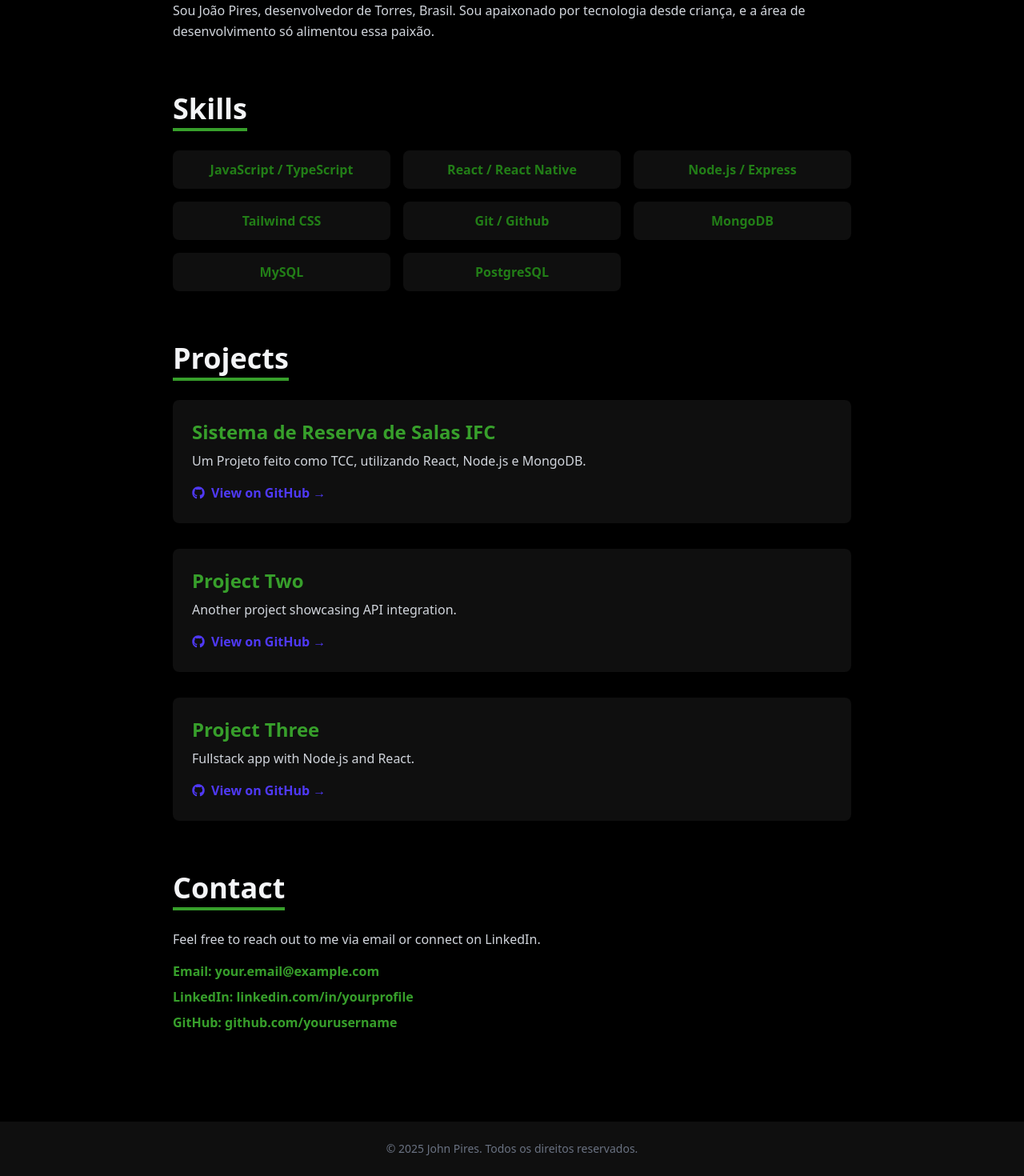
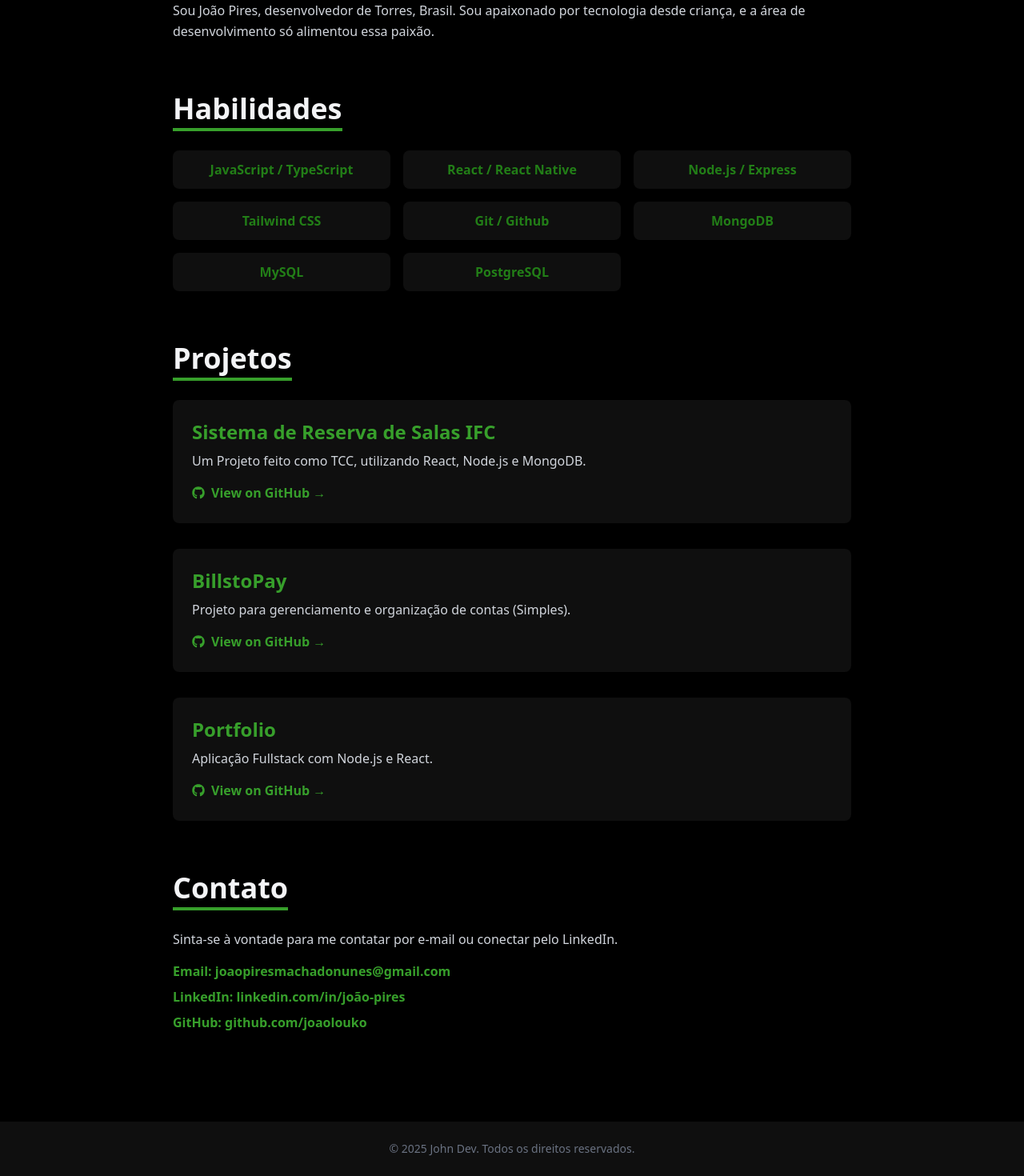
Before and after one commit to joaolouko/portfolio2, a React (Vite) app: page / in a window 1280 px wide. Shown: the part 544-2014 px from the top of the page at 80% size. Built offline with nearby package versions, Linux system fonts and the light colour scheme.

Commit message:
feat: tradução completa

```diff
--- a/src/i18n/pt.json
+++ b/src/i18n/pt.json
@@ -11,9 +11,16 @@
     "role3": "Desenvolvedor Mobile",
     "title": "Bem-vindo ao meu portfólio de desenvolvimento. Aqui, mostrarei meus projetos mais relevantes na área de desenvolvimento, minhas habilidades com tecnologia e minha experiência na área. Este portfólio será atualizado com frequência para que você possa acompanhar meus projetos mais recentes.",
     "aboutMe": "Sobre mim",
-    "aboutMeText": "Sou João Pires, desenvolvedor de Torres, Brasil. Sou apaixonado por tecnologia desde criança, e a área de desenvolvimento só alimentou essa paixão."
+    "aboutMeText": "Sou João Pires, desenvolvedor de Torres, Brasil. Sou apaixonado por tecnologia desde criança, e a área de desenvolvimento só alimentou essa paixão.",
+    "skillsTitle": "Habilidades",
+    "projectsTitle": "Projetos",
+    "contactTitle": "Contato",
+    "contactText": "Sinta-se à vontade para me contatar por e-mail ou conectar pelo LinkedIn.",
+    "project1": "Um Projeto feito como TCC, utilizando React, Node.js e MongoDB.",
+    "project2": "Projeto para gerenciamento e organização de contas (Simples).",
+    "project3": "Aplicação Fullstack com Node.js e React."
   },
   "footer": {
-    "copyright": "John Pires. Todos os direitos reservados."
+    "copyright": "John Dev. Todos os direitos reservados."
   }
 }
--- a/src/layout/Header.tsx
+++ b/src/layout/Header.tsx
@@ -17,7 +17,7 @@ export default function Header() {
         transition={{ duration: 0.3 }}
         className="sticky top-0 color-header-footer bg-opacity-90 backdrop-blur-md z-50 shadow">
         <nav className="container mx-auto flex justify-between items-center px-6 py-4">
-          <h1 className="text-2xl font-bold color-primary cursor-default">John Pires</h1>
+          <h1 className="text-2xl font-bold color-primary cursor-default">John Dev</h1>
           <ul className="flex space-x-6 text-sm font-medium">
             <li><a href="#about" className="color-primary-hover transition-colors">{t('header.about')}</a></li>
             <li><a href="#skills" className="color-primary-hover transition-colors">{t('header.skills')}</a></li>
--- a/src/layout/Main.tsx
+++ b/src/layout/Main.tsx
@@ -3,35 +3,34 @@ import { motion, AnimatePresence } from 'framer-motion';
 import { useLanguage } from "../hooks/useLanguage";
 import FotoPerfil from "../img/perfil.jpeg";
 import { useEffect, useState } from "react";
-import '../styles/variables.scss'; // Importando o arquivo SCSS para aplicar as variáveis
+import '../styles/variables.scss';
 
 export default function Main() {
     const { currentLanguage, t } = useLanguage();
-    const phrases = [t("main.role1"), t("main.role2"), t("main.role3")]; // defina no seu arquivo de tradução
+    const phrases = [t("main.role1"), t("main.role2"), t("main.role3")];
     const [index, setIndex] = useState(0);
 
     useEffect(() => {
         const interval = setInterval(() => {
             setIndex((prev) => (prev + 1) % phrases.length);
-        }, 2000); // troca a cada 3 segundos
-
+        }, 2000);
         return () => clearInterval(interval);
     }, [phrases.length]);
 
     const projects = [
         {
             name: 'Sistema de Reserva de Salas IFC',
-            description: 'Um Projeto feito como TCC, utilizando React, Node.js e MongoDB.',
+            description: t("main.project1"),
             link: 'https://github.com/joaolouko/rooms-reservations',
         },
         {
-            name: 'Project Two',
-            description: 'Another project showcasing API integration.',
-            link: 'https://github.com/username/project-two',
+            name: 'BillstoPay',
+            description: t("main.project2"),
+            link: 'https://github.com/joaolouko/billstopay',
         },
         {
-            name: 'Project Three',
-            description: 'Fullstack app with Node.js and React.',
+            name: 'Portfolio',
+            description: t("main.project3"),
             link: 'https://github.com/username/project-three',
         },
     ];
@@ -55,8 +54,8 @@ export default function Main() {
                 animate={{ opacity: 1, y: 0 }}
                 exit={{ opacity: 0, y: -10 }}
                 transition={{ duration: 0.3 }}
-                className="container mx-auto px-6 py-12 max-w-4xl">
-
+                className="container mx-auto px-6 py-12 max-w-4xl"
+            >
                 <section className="flex flex-col items-center">
                     <img
                         src={FotoPerfil}
@@ -76,23 +75,26 @@ export default function Main() {
                         </motion.h1>
                     </AnimatePresence>
 
-
-
                     <p>{t("main.title")}</p>
                 </section>
+
                 <section id="about" className="mb-16 scroll-mt-20">
-                    <h2 className="text-4xl font-bold mb-4 border-b-4 color-secondary-border inline-block pb-1">{t('main.aboutMe')}</h2>
+                    <h2 className="text-4xl font-bold mb-4 border-b-4 color-secondary-border inline-block pb-1">
+                        {t('main.aboutMe')}
+                    </h2>
                     <p className="text-gray-300 leading-relaxed">
                         {t("main.aboutMeText")}
                     </p>
                 </section>
 
                 <section id="skills" className="mb-16 scroll-mt-20">
-                    <h2 className="text-4xl font-bold mb-6 border-b-4 color-secondary-border inline-block pb-1">Skills</h2>
+                    <h2 className="text-4xl font-bold mb-6 border-b-4 color-secondary-border inline-block pb-1">
+                        {t("main.skillsTitle")}
+                    </h2>
                     <ul className="grid grid-cols-2 sm:grid-cols-3 gap-4">
-                        {skills.map((skill) => (
+                        {skills.map((skill, i) => (
                             <li
-                                key={skill}
+                                key={i}
                                 className="color-header-footer rounded-lg text-center py-3 color-primary font-semibold shadow-md color-secondary-hover hover:text-gray-900 transition-colors cursor-default"
                             >
                                 {skill}
@@ -102,12 +104,14 @@ export default function Main() {
                 </section>
 
                 <section id="projects" className="mb-16 scroll-mt-20">
-                    <h2 className="text-4xl font-bold mb-6 border-b-4 color-secondary-border inline-block pb-1">Projects</h2>
+                    <h2 className="text-4xl font-bold mb-6 border-b-4 color-secondary-border inline-block pb-1">
+                        {t("main.projectsTitle")}
+                    </h2>
                     <div className="space-y-8">
                         {projects.map(({ name, description, link }) => (
                             <div
                                 key={name}
-                                className="color-header-footer rounded-lg p-6 shadow-lg hover:shadow-indigo-500 transition-shadow"
+                                className="color-header-footer rounded-lg p-6 shadow-lg shadow-secondary transition-shadow"
                             >
                                 <h3 className="text-2xl font-semibold color-secondary mb-2">{name}</h3>
                                 <p className="text-gray-300 mb-4">{description}</p>
@@ -115,12 +119,11 @@ export default function Main() {
                                     href={link}
                                     target="_blank"
                                     rel="noopener noreferrer"
-                                    className="inline-block text-indigo-600 hover:text-indigo-400 font-semibold"
+                                    className="inline-block link-secondary hover:text-indigo-400 font-semibold"
                                 >
                                     <span className="flex items-center gap-2">
                                         <FaGithub /> View on GitHub &rarr;
                                     </span>
-
                                 </a>
                             </div>
                         ))}
@@ -128,40 +131,45 @@ export default function Main() {
                 </section>
 
                 <section id="contact" className="mb-16 scroll-mt-20">
-                    <h2 className="text-4xl font-bold mb-6 border-b-4 color-secondary-border inline-block pb-1">Contact</h2>
-                    <p className="mb-4 text-gray-300">
-                        Feel free to reach out to me via email or connect on LinkedIn.
-                    </p>
+                    <h2 className="text-4xl font-bold mb-6 border-b-4 color-secondary-border inline-block pb-1">
+                        {t("main.contactTitle")}
+                    </h2>
+                    <p className="mb-4 text-gray-300">{t("main.contactText")}</p>
                     <ul className="space-y-2 color-secondary font-semibold">
                         <li>
-                            Email: <a href="mailto:your.email@example.com" className="hover:underline">your.email@example.com</a>
+                            Email:{" "}
+                            <a
+                                href="mailto:joaopiresmachadonunes@gmail.com"
+                                className="hover:underline"
+                            >
+                                joaopiresmachadonunes@gmail.com
+                            </a>
                         </li>
                         <li>
-                            LinkedIn:{' '}
+                            LinkedIn:{" "}
                             <a
-                                href="https://linkedin.com/in/yourprofile"
+                                href="https://www.linkedin.com/in/jo%C3%A3o-pires-088452211/"
                                 target="_blank"
                                 rel="noopener noreferrer"
                                 className="hover:underline"
                             >
-                                linkedin.com/in/yourprofile
+                                linkedin.com/in/joão-pires
                             </a>
                         </li>
                         <li>
-                            GitHub:{' '}
+                            GitHub:{" "}
                             <a
-                                href="https://github.com/yourusername"
+                                href="https://github.com/joaolouko"
                                 target="_blank"
                                 rel="noopener noreferrer"
                                 className="hover:underline"
                             >
-                                github.com/yourusername
+                                github.com/joaolouko
                             </a>
                         </li>
                     </ul>
                 </section>
             </motion.main>
         </AnimatePresence>
-
-    )
+    );
 }
--- a/src/styles/variables.scss
+++ b/src/styles/variables.scss
@@ -29,3 +29,17 @@ $color-secondary: #379f2b;
 .color-secondary-border {
   border-color: $color-secondary;
 }
+
+.link-secondary {
+  color: $color-secondary;
+  transition: all 0.3s ease;
+}
+
+:hover.link-secondary {
+
+  color: darken($color-secondary, 10%);
+}
+
+:hover.shadow-secondary {
+  box-shadow: 0 4px 6px -1px rgba($color-secondary, 0.1), 0 10px 20px 1px rgba($color-secondary, 0.5);
+}
```
Also changed, not shown: src/i18n/en.json (+10 -3 lines).
